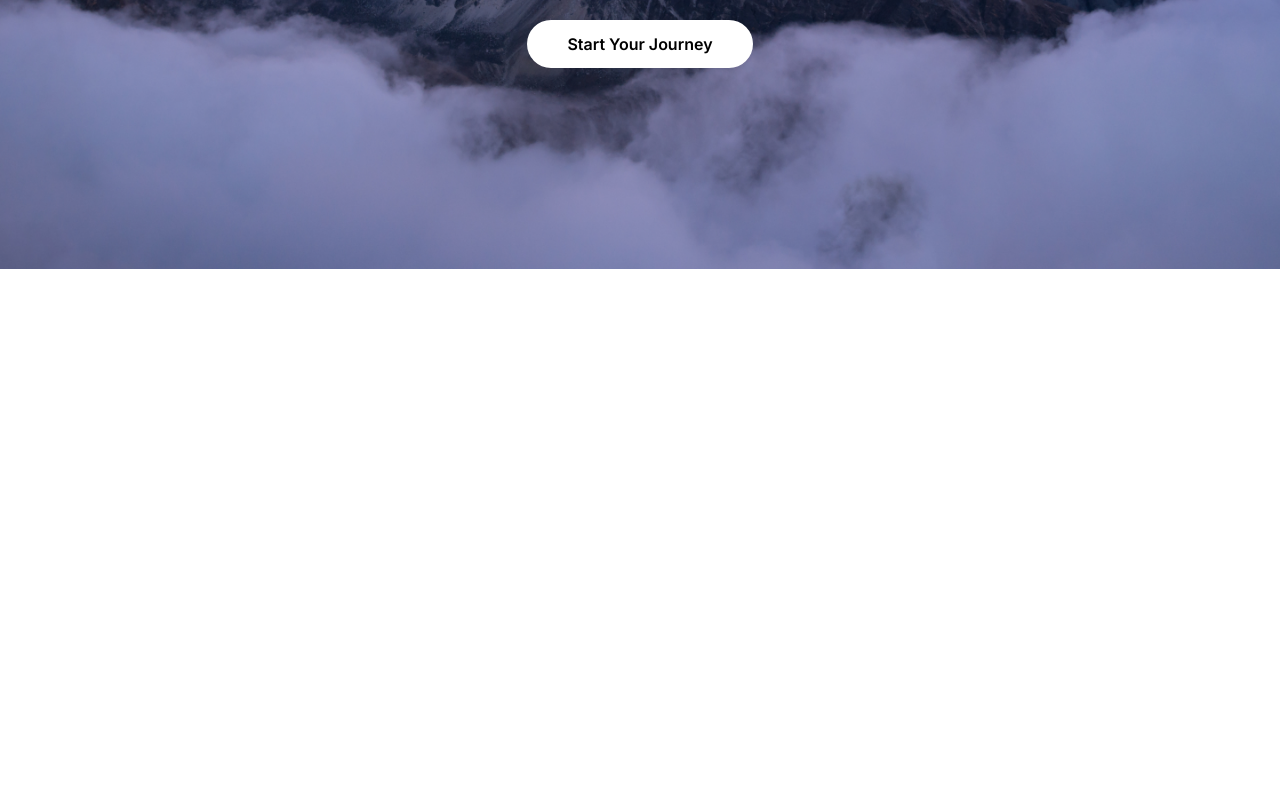
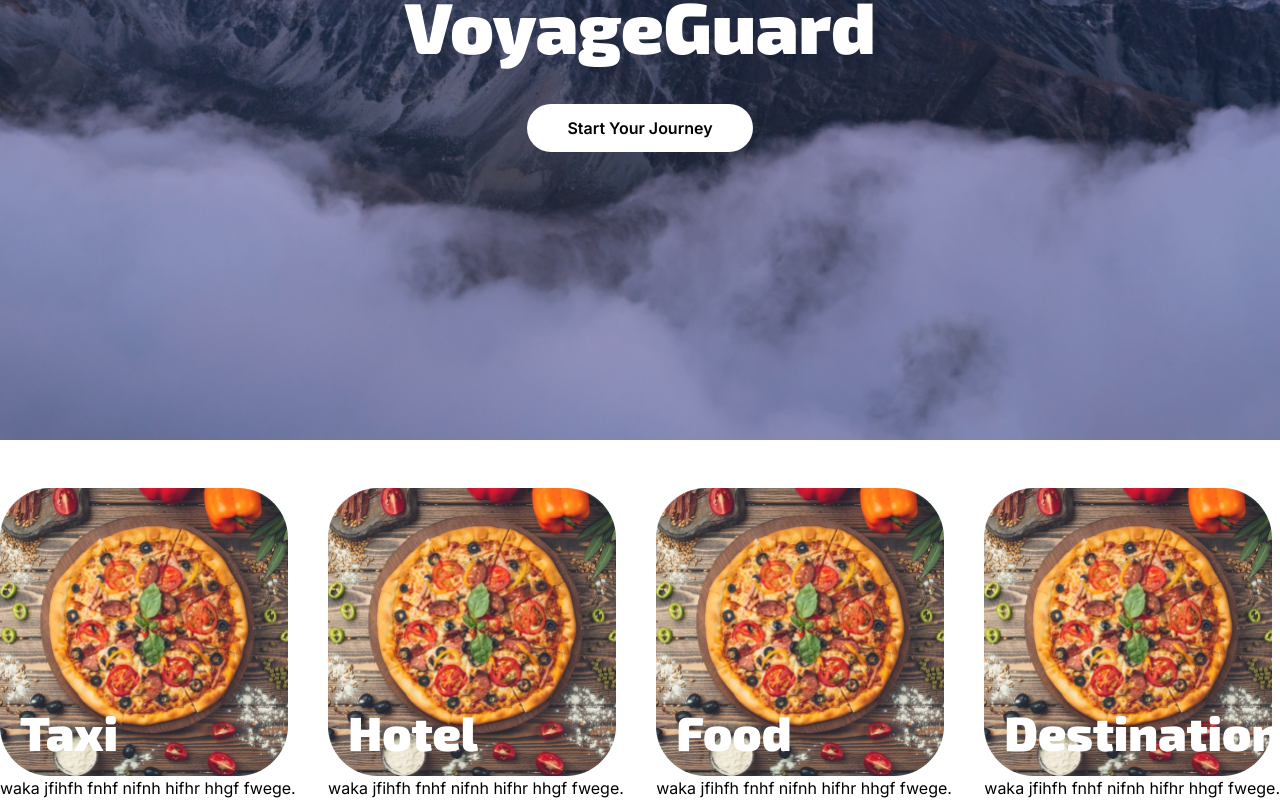
Before and after one commit to Anmol-dev45/voyageguard, a Next.js app: page / in a window 1280 px wide. Shown: the part 551-1351 px from the top of the page. Before the commit the page ends 820 px from the top, so only its background shows below. Built offline with nearby package versions, Linux system fonts and the light colour scheme.

Commit message:
Created card

```diff
--- a/app/globals.css
+++ b/app/globals.css
@@ -4,6 +4,8 @@
 @tailwind components;
 @tailwind utilities;
 
+
+
 @layer base {
     .btn {
         @apply text-black font-semibold border-black rounded-full px-10 py-3 bg-white hover:scale-105 hover:underline capitalize transition-all duration-300 ease-linear;
--- /dev/null
+++ b/components/Card.tsx
@@ -0,0 +1,33 @@
+import React from 'react'
+
+
+type Item = {
+    name: string;
+    imgPath: string;
+    description?: string;
+};
+type CardProp = {
+    item: Item;
+};
+const Card = ({ item }: CardProp) => {
+
+    return (
+        <div key={item.name}>
+            <div className=' w-72 aspect-square bg-cover flex opacity-90 p-5 rounded-3xl' style={{
+                backgroundImage: `url(${item.imgPath})`
+            }}>
+                <h2 className='mt-auto left-align text-white font-black text-5xl font-exo text-shadow'>
+                    {item.name}
+                </h2>
+            </div>
+            {
+                item.description && (
+                    <p>{item.description}</p>
+                )
+            }
+
+        </div>
+    )
+}
+
+export default Card
--- a/components/Hero.tsx
+++ b/components/Hero.tsx
@@ -1,18 +1,24 @@
 import React from 'react'
+import KeyFeature from './KeyFeature'
 
 const Hero = () => {
   return (
-    <section className='relative'>
-      <div className="container mx-auto flex flex-col gap-8 items-center justify-center">
-        <img src="/Background.png" alt="Mountain Background" className='absolute w-screen top-0 left-0 -z-40' />
-
+    <>
+      <section className='relative md:pt-28 md:pb-60'>
+        <div className="absolute w-full h-full top-0 left-0 bg-cover bg-center bg-no-repeat opacity-95 bg-fixed -z-50" style={{
+          backgroundImage: "url('/Background.png')"
+        }} />
+        <div className="container mx-auto flex flex-col gap-8 items-center justify-center mb-12">
           <h1 className='text-white font-black font-exo text-7xl mt-56 text-center leading-[1.3em]'>Explore Nepal with <br />VoyageGuard</h1>
           <a href="">
             <button className='btn'>Start your journey</button>
           </a>
 
-      </div>
-    </section>
+        </div>
+      </section>
+
+      <KeyFeature />
+    </>
   )
 }
 
--- /dev/null
+++ b/components/KeyFeature.tsx
@@ -0,0 +1,24 @@
+import { FEATURE } from '@/constant'
+import React from 'react'
+import Card from './Card'
+
+const KeyFeature = () => {
+    const keyFeature = FEATURE
+        .filter(feature => feature.keyFeature)
+        .map(feature => ({ name: feature.name, imgPath: feature.imgPath, description: feature.description }));
+
+    return (
+        <section className='mt-12'>
+            <div className="container mx-auto flex justify-between gap-y-10 flex-wrap">
+
+                {
+                    keyFeature && (
+                        keyFeature.map(feature => <Card item={feature} />)
+                    )
+                }
+            </div>
+        </section>
+    )
+}
+
+export default KeyFeature
--- a/components/Navbar.tsx
+++ b/components/Navbar.tsx
@@ -7,7 +7,7 @@ const Navbar = () => {
     <header>
       <div className="container mx-auto flex justify-between items-center">
         <div className='font-sans'>
-          <Image src={"/Logo.svg"} width={255} height={80} alt='Image of logo' />
+          <Image src={"/Logo.svg"} width={200} height={80} alt='Image of logo' />
         </div>
         <nav className='flex items-center gap-16'>
           {
--- a/constant.ts
+++ b/constant.ts
@@ -1,4 +1,8 @@
-export const NAV_ITEM = [
+type NavItem = {
+    name: string
+};
+
+export const NAV_ITEM: NavItem[] = [
     {
         name: "home",
 
@@ -15,4 +19,50 @@ export const NAV_ITEM = [
         name: "services",
 
     },
+];
+
+type Feature = {
+    imgPath: string;
+    name: string;
+    description: string
+    keyFeature: boolean;
+};
+
+export const FEATURE: Feature[] = [
+    {
+        imgPath: "/Food.png",
+        name: "Taxi",
+        description: "waka jfihfh fnhf nifnh hifhr hhgf fwege.",
+        keyFeature: true,
+    },
+    {
+        imgPath: "/Food.png",
+        name: "Taxi",
+        description: "waka jfihfh fnhf nifnh hifhr hhgf fwege.",
+        keyFeature: false,
+    },
+    {
+        imgPath: "/Food.png",
+        name: "Hotel",
+        description: "waka jfihfh fnhf nifnh hifhr hhgf fwege.",
+        keyFeature: true,
+    },
+    {
+        imgPath: "/Food.png",
+        name: "Destination",
+        description: "waka jfihfh fnhf nifnh hifhr hhgf fwege.",
+        keyFeature: false,
+    },
+    {
+        imgPath: "/Food.png",
+        name: "Food",
+        description: "waka jfihfh fnhf nifnh hifhr hhgf fwege.",
+        keyFeature: true,
+    },
+    {
+        imgPath: "/Food.png",
+        name: "Destination",
+        description: "waka jfihfh fnhf nifnh hifhr hhgf fwege.",
+        keyFeature: true,
+    },
 ]
```
Also changed, not shown: public/Food.png (added).
